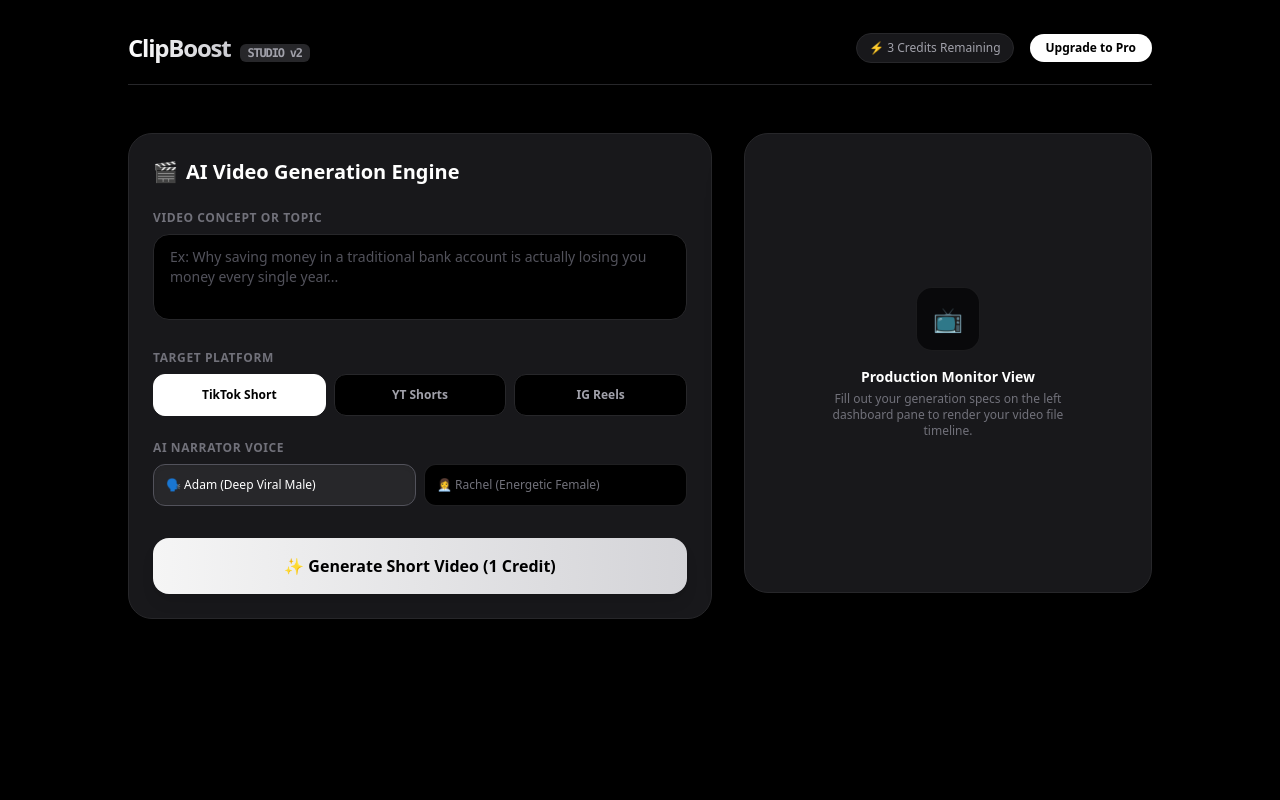
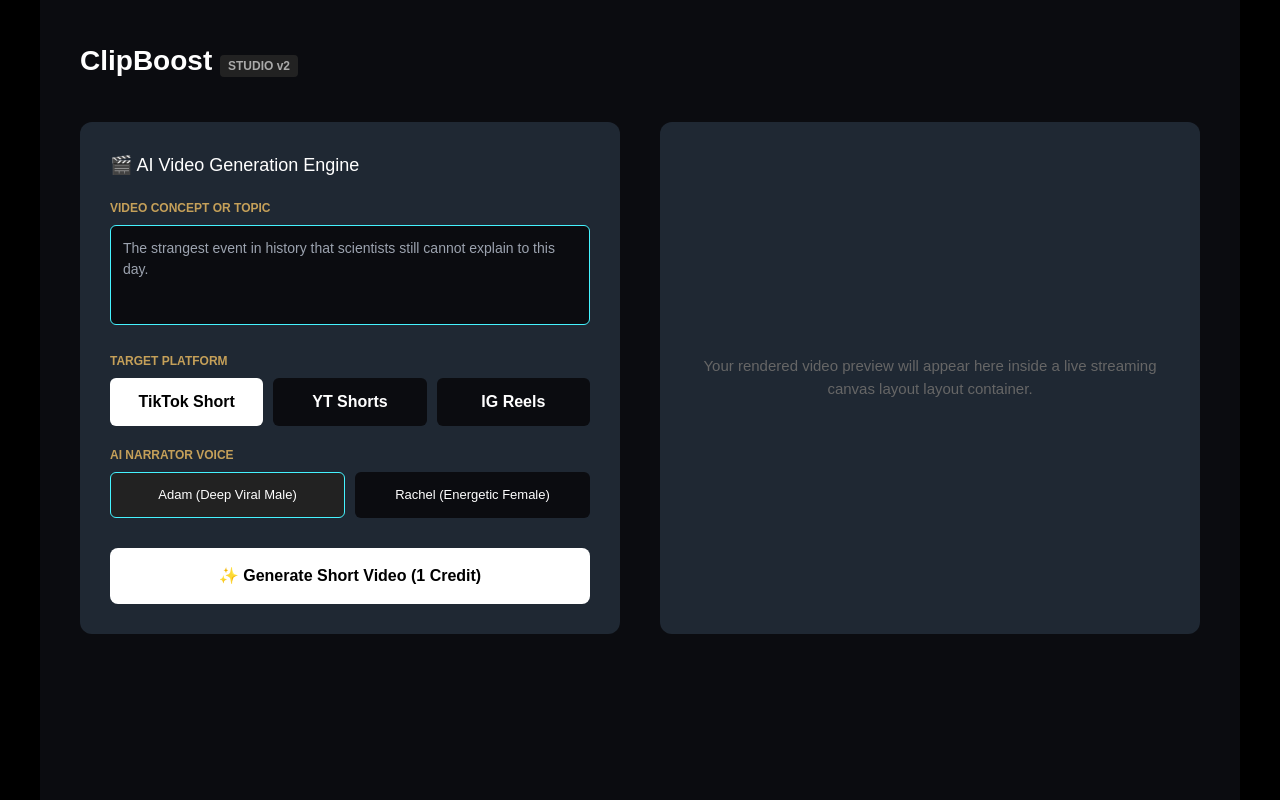
Before and after one commit to useclipboost/clipboost, a React (Vite) app: page / in a window 1280 px wide. Built offline with nearby package versions, Linux system fonts and the light colour scheme.

Commit message:
Update ClipBoost.jsx

```diff
--- a/src/ClipBoost.jsx
+++ b/src/ClipBoost.jsx
@@ -1,195 +1,168 @@
-import { useState } from 'react';
+// src/ClipBoost.jsx
+import React, { useState } from 'react';
 
 export default function ClipBoost() {
-  const [videoIdea, setVideoIdea] = useState('');
-  const [rendering, setRendering] = useState(false);
+  const [videoConcept, setVideoConcept] = useState('');
+  const [targetPlatform, setTargetPlatform] = useState('TikTok Short');
+  const [narratorVoice, setNarratorVoice] = useState('Adam (Deep Viral Male)');
+  const [loading, setLoading] = useState(false);
+  const [statusMessage, setStatusMessage] = useState('');
   const [videoUrl, setVideoUrl] = useState(null);
-  const [platform, setPlatform] = useState('tiktok');
-  const [voiceType, setVoiceType] = useState('adam');
-  const [renderStatus, setRenderStatus] = useState('');
+  const [error, setError] = useState(null);
 
-  const handleCreateVideo = async () => {
-    if (!videoIdea.trim()) return alert('Please enter a video concept first!');
+  const handleGenerate = async () => {
+    if (!videoConcept.trim()) {
+      setError('Please provide a video concept or topic prompt first.');
+      return;
+    }
 
-    setRendering(true);
+    setLoading(true);
+    setError(null);
     setVideoUrl(null);
-    setRenderStatus('🤖 Connecting to processing servers...');
+    setStatusMessage('Submitting prompt layout to Shotstack...');
 
     try {
+      // Step 1: Submit the prompt layout request to the backend serverless file
       const response = await fetch('/api/generate-video', {
         method: 'POST',
-        headers: {
-          'Content-Type': 'application/json',
-        },
-        body: JSON.stringify({
-          idea: videoIdea,
-          platform: platform,
-          voice: voiceType
-        }),
+        headers: { 'Content-Type': 'application/json' },
+        body: JSON.stringify({ idea: videoConcept })
       });
 
       const data = await response.json();
 
-      if (response.ok && data.videoUrl) {
-        setVideoUrl(data.videoUrl);
-      } else {
-        alert(`Pipeline error: ${data.error || 'Failed to process clip rendering.'}`);
+      if (!response.ok || !data.success) {
+        throw new Error(data.error || 'The server rejected the initial asset submission layout.');
       }
+
+      // Grab the tracking reference ID returned instantly by your optimized code
+      const renderId = data.renderId;
+      if (!renderId) {
+        throw new Error('Critical Error: Server did not return a tracking identifier.');
+      }
+
+      // Step 2: Kick off high-frequency frontend browser polling loop
+      let completedUrl = null;
+      let attempts = 0;
+      const maxAttempts = 40; // 40 loops * 3 seconds = 120 seconds maximum render queue padding
+
+      while (!completedUrl && attempts < maxAttempts) {
+        setStatusMessage(`Rendering Pipeline Active... Cooking video frames (Check #${attempts + 1})`);
+
+        // Pause execution for 3 seconds before requesting an update
+        await new Promise((resolve) => setTimeout(resolve, 3000));
+        attempts++;
+
+        const statusCheck = await fetch(`/api/check-status?id=${renderId}`);
+        if (!statusCheck.ok) continue;
+
+        const statusData = await statusCheck.json();
+
+        // Check if Shotstack's cloud system flipped the status flag to completed
+        if (statusData.status === 'done' || statusData.status === 'completed') {
+          completedUrl = statusData.url; // Capture the real, direct .mp4 streaming path
+          break;
+        } else if (statusData.status === 'failed') {
+          throw new Error('Shotstack media engine reported an asset rendering configuration crash.');
+        }
+      }
+
+      if (!completedUrl) {
+        throw new Error('The cloud processing pipeline took too long to compile frames. Please try generating again.');
+      }
+
+      // Success! Deliver direct video track directly into state
+      setVideoUrl(completedUrl);
+      setStatusMessage('');
+
     } catch (err) {
-      console.error("Frontend fetch crash:", err);
-      alert("Could not connect to the backend video path.");
+      console.error('Pipeline Processing Failure:', err);
+      setError(err.message || 'An unhandled exception occurred in the render sequence.');
     } finally {
-      setRendering(false);
-      setRenderStatus('');
+      setLoading(false);
     }
   };
 
   return (
-    <div className="min-h-screen bg-black text-white px-4 py-8 font-sans antialiased selection:bg-zinc-700">
-      <div className="max-w-5xl mx-auto">
+    <div style={{ padding: '40px', maxWidth: '1200px', margin: '0 auto', fontFamily: 'sans-serif', backgroundColor: '#0b0c10', color: '#fff', minHeight: '100vh' }}>
+      <header style={{ marginBottom: '40px', display: 'flex', alignItems: 'center', gap: '10px' }}>
+        <h1 style={{ margin: 0, fontSize: '28px', fontWeight: 'bold' }}>ClipBoost <span style={{ fontSize: '12px', background: '#222', padding: '4px 8px', borderRadius: '4px', color: '#aaa' }}>STUDIO v2</span></h1>
+      </header>
 
-        {/* Top Navbar */}
-        <div className="flex justify-between items-center border-b border-zinc-800 pb-5 mb-12">
-          <div className="flex items-center gap-2">
-            <span className="text-2xl font-black tracking-tighter bg-gradient-to-r from-white to-zinc-400 bg-clip-text text-transparent">
-              ClipBoost <span className="text-xs bg-zinc-800 text-zinc-400 px-2 py-0.5 rounded-md ml-1 font-mono">STUDIO v2</span>
-            </span>
-          </div>
-          <div className="flex items-center gap-4">
-            <span className="text-xs text-zinc-400 font-medium bg-zinc-900 border border-zinc-800 px-3 py-1.5 rounded-full">
-              ⚡ 3 Credits Remaining
-            </span>
-            <button className="bg-white text-black font-bold text-xs px-4 py-1.5 rounded-full hover:bg-zinc-200 transition">
-              Upgrade to Pro
-            </button>
-          </div>
+      <div style={{ display: 'grid', gridTemplateColumns: '1fr 1fr', gap: '40px' }}>
+        {/* Left Control Dashboard Section */}
+        <div style={{ backgroundColor: '#1f2833', padding: '30px', borderRadius: '12px' }}>
+          <h2 style={{ fontSize: '18px', marginBottom: '20px', display: 'flex', alignItems: 'center', gap: '8px' }}>🎬 AI Video Generation Engine</h2>
+
+          <label style={{ display: 'block', fontSize: '12px', color: '#c5a059', fontWeight: 'bold', marginBottom: '8px', textTransform: 'uppercase' }}>Video Concept or Topic</label>
+          <textarea
+            value={videoConcept}
+            onChange={(e) => setVideoConcept(e.target.value)}
+            placeholder="The strangest event in history that scientists still cannot explain to this day."
+            style={{ width: '100%', height: '100px', backgroundColor: '#0b0c10', border: '1px solid #45f3ff', borderRadius: '6px', padding: '12px', color: '#fff', fontSize: '14px', resize: 'none', marginBottom: '20px', boxSizing: 'border-box' }}
+          />
+
+          <label style={{ display: 'block', fontSize: '12px', color: '#c5a059', fontWeight: 'bold', marginBottom: '8px', textTransform: 'uppercase' }}>Target Platform</label>
+          <div style={{ display: 'grid', gridTemplateColumns: '1fr 1fr 1fr', gap: '10px', marginBottom: '20px' }}>
+            {['TikTok Short', 'YT Shorts', 'IG Reels'].map((platform) => (
+              <button key={platform} onClick={() => setTargetPlatform(platform)} style={{ padding: '12px', backgroundColor: targetPlatform === platform ? '#fff' : '#0b0c10', color: targetPlatform === platform ? '#000' : '#fff', border: 'none', borderRadius: '6px', fontWeight: 'bold', cursor: 'pointer', transition: '0.2s' }}>{platform}</button>
+            ))}
           </div>
 
-        {/* Layout Split Grid */}
-        <div className="grid grid-cols-1 lg:grid-cols-12 gap-8 items-start">
-
-          {/* Left Panel */}
-          <div className="lg:col-span-7 bg-zinc-900 border border-zinc-800 rounded-3xl p-6 shadow-2xl">
-            <h2 className="text-xl font-bold mb-6 flex items-center gap-2">
-              <span>🎬</span> AI Video Generation Engine
-            </h2>
-
-            <div className="mb-6">
-              <label className="block text-zinc-500 text-xs font-bold uppercase tracking-wider mb-2">Video Concept or Topic</label>
-              <textarea
-                value={videoIdea}
-                onChange={(e) => setVideoIdea(e.target.value)}
-                placeholder="Ex: Why saving money in a traditional bank account is actually losing you money every single year..."
-                rows="3"
-                className="w-full bg-black border border-zinc-800 rounded-2xl px-4 py-3 text-white placeholder-zinc-600 focus:outline-none focus:border-zinc-500 text-sm transition-all resize-none"
-              />
-            </div>
-
-            <div className="mb-6">
-              <label className="block text-zinc-500 text-xs font-bold uppercase tracking-wider mb-2">Target Platform</label>
-              <div className="grid grid-cols-3 gap-2">
-                {[
-                  { id: 'tiktok', label: 'TikTok Short' },
-                  { id: 'youtube_shorts', label: 'YT Shorts' },
-                  { id: 'reels', label: 'IG Reels' }
-                ].map((p) => (
-                  <button
-                    key={p.id}
-                    onClick={() => setPlatform(p.id)}
-                    className={`py-3 px-2 rounded-xl text-xs font-bold border transition-all ${
-                      platform === p.id
-                        ? 'bg-white text-black border-white'
-                        : 'bg-black text-zinc-400 border-zinc-800 hover:border-zinc-700'
-                    }`}
-                  >
-                    {p.label}
-                  </button>
+          <label style={{ display: 'block', fontSize: '12px', color: '#c5a059', fontWeight: 'bold', marginBottom: '8px', textTransform: 'uppercase' }}>AI Narrator Voice</label>
+          <div style={{ display: 'grid', gridTemplateColumns: '1fr 1fr', gap: '10px', marginBottom: '30px' }}>
+            {['Adam (Deep Viral Male)', 'Rachel (Energetic Female)'].map((voice) => (
+              <button key={voice} onClick={() => setNarratorVoice(voice)} style={{ padding: '12px', backgroundColor: narratorVoice === voice ? '#222' : '#0b0c10', color: '#fff', border: narratorVoice === voice ? '1px solid #45f3ff' : 'none', borderRadius: '6px', fontSize: '13px', cursor: 'pointer' }}>{voice}</button>
             ))}
-              </div>
-            </div>
-
-            <div className="mb-8">
-              <label className="block text-zinc-500 text-xs font-bold uppercase tracking-wider mb-2">AI Narrator Voice</label>
-              <div className="grid grid-cols-2 gap-2">
-                {[
-                  { id: 'adam', label: '🗣️ Adam (Deep Viral Male)' },
-                  { id: 'rachel', label: '👩‍💼 Rachel (Energetic Female)' }
-                ].map((v) => (
-                  <button
-                    key={v.id}
-                    onClick={() => setVoiceType(v.id)}
-                    className={`py-3 px-3 rounded-xl text-xs font-medium text-left border transition-all ${
-                      voiceType === v.id
-                        ? 'bg-zinc-800 text-white border-zinc-600 shadow-inner'
-                        : 'bg-black text-zinc-500 border-zinc-800/80 hover:border-zinc-700'
-                    }`}
-                  >
-                    {v.label}
-                  </button>
-                ))}
-              </div>
           </div>
 
           <button
-              onClick={handleCreateVideo}
-              disabled={rendering}
-              className="w-full bg-gradient-to-r from-neutral-100 to-zinc-300 text-black font-extrabold text-base py-4 rounded-2xl active:scale-[0.99] transition-all disabled:opacity-40 disabled:cursor-not-allowed shadow-lg"
+            onClick={handleGenerate}
+            disabled={loading}
+            style={{ width: '100%', padding: '16px', backgroundColor: loading ? '#444' : '#fff', color: '#000', border: 'none', borderRadius: '8px', fontSize: '16px', fontWeight: 'bold', cursor: loading ? 'not-allowed' : 'pointer', transition: '0.2s' }}
           >
-              {rendering ? 'Generating Assets...' : '✨ Generate Short Video (1 Credit)'}
+            {loading ? 'Processing Assets...' : '✨ Generate Short Video (1 Credit)'}
           </button>
+
+          {error && (
+            <div style={{ marginTop: '20px', padding: '12px', backgroundColor: 'rgba(255, 0, 0, 0.1)', border: '1px solid #ff4d4d', borderRadius: '6px', color: '#ff4d4d', fontSize: '14px' }}>
+              Pipeline error: {error}
+            </div>
+          )}
         </div>
 
-          {/* Right Video Monitor View Panel */}
-          <div className="lg:col-span-5 flex flex-col gap-4">
-            <div className="bg-zinc-900 border border-zinc-800 rounded-3xl p-6 shadow-2xl flex flex-col items-center justify-center min-h-[460px] relative overflow-hidden">
-
-              {!rendering && !videoUrl && (
-                <div className="text-center p-6">
-                  <div className="w-16 h-16 bg-zinc-950 rounded-2xl flex items-center justify-center border border-zinc-800/60 mx-auto mb-4 text-2xl text-zinc-600">
-                    📺
+        {/* Right Output Screen View Box Section */}
+        <div style={{ backgroundColor: '#1f2833', padding: '30px', borderRadius: '12px', display: 'flex', flexDirection: 'column', alignItems: 'center', justifyContent: 'center', minHeight: '400px', relative: 'position' }}>
+          {loading ? (
+            <div style={{ textAlign: 'center' }}>
+              <div style={{ border: '4px solid rgba(255,255,255,0.1)', width: '48px', height: '48px', borderRadius: '50%', borderLeftColor: '#45f3ff', animation: 'spin 1s linear infinite', margin: '0 auto 20px auto' }} />
+              <style>{`@keyframes spin { 0% { transform: rotate(0deg); } 100% { transform: rotate(360deg); } }`}</style>
+              <h3 style={{ margin: '0 0 8px 0', fontSize: '18px' }}>Rendering Pipeline Active</h3>
+              <p style={{ margin: 0, color: '#aaa', fontSize: '14px' }}>{statusMessage}</p>
             </div>
-                  <h4 className="text-white font-bold text-sm mb-1">Production Monitor View</h4>
-                  <p className="text-zinc-500 text-xs max-w-[240px] mx-auto">
-                    Fill out your generation specs on the left dashboard pane to render your video file timeline.
-                  </p>
-                </div>
-              )}
-
-              {rendering && (
-                <div className="text-center px-4 w-full">
-                  <div className="animate-spin rounded-full h-10 w-10 border-2 border-zinc-700 border-t-white mx-auto mb-6"></div>
-                  <p className="text-zinc-200 font-semibold text-sm mb-2">Rendering Pipeline Active</p>
-                  <p className="text-zinc-500 text-xs font-mono bg-black/40 border border-zinc-800 rounded-xl py-2.5 px-3 max-w-[280px] mx-auto animate-pulse">
-                    {renderStatus}
-                  </p>
-                </div>
-              )}
-
-              {!rendering && videoUrl && (
-                <div className="w-full flex flex-col items-center animate-in fade-in zoom-in-95 duration-300">
-                  <div className="aspect-[9/16] w-[220px] bg-black rounded-2xl border border-zinc-800 overflow-hidden shadow-2xl relative mb-4">
+          ) : videoUrl ? (
+            <div style={{ width: '100%', display: 'flex', flexDirection: 'column', alignItems: 'center', gap: '20px' }}>
               <video
                 src={videoUrl}
-                      className="w-full h-full object-cover"
                 controls
-                      autoPlay
-                      loop
+                style={{ width: '100%', maxHeight: '420px', borderRadius: '8px', backgroundColor: '#000', boxShadow: '0 8px 24px rgba(0,0,0,0.5)' }}
               />
-                  </div>
               <a
                 href={videoUrl}
-                    download="clipboost_render.mp4"
-                    className="bg-emerald-500 hover:bg-emerald-400 text-black font-extrabold text-sm px-6 py-2.5 rounded-xl transition shadow-lg flex items-center gap-2"
+                download="clipboost-generation.mp4"
+                target="_blank"
+                rel="noreferrer"
+                style={{ display: 'inline-flex', alignItems: 'center', gap: '8px', padding: '12px 24px', backgroundColor: '#2ecc71', color: '#fff', textDecoration: 'none', borderRadius: '6px', fontWeight: 'bold', fontSize: '14px', transition: '0.2s' }}
               >
                 📥 Download Rendered MP4
               </a>
             </div>
+          ) : (
+            <div style={{ textAlign: 'center', color: '#666' }}>
+              <p style={{ margin: 0, fontSize: '15px' }}>Your rendered video preview will appear here inside a live streaming canvas layout layout container.</p>
+            </div>
           )}
         </div>
-          </div>
-
-        </div>
-
       </div>
     </div>
   );
```
Lines whose indentation alone changed are shown as unchanged.
